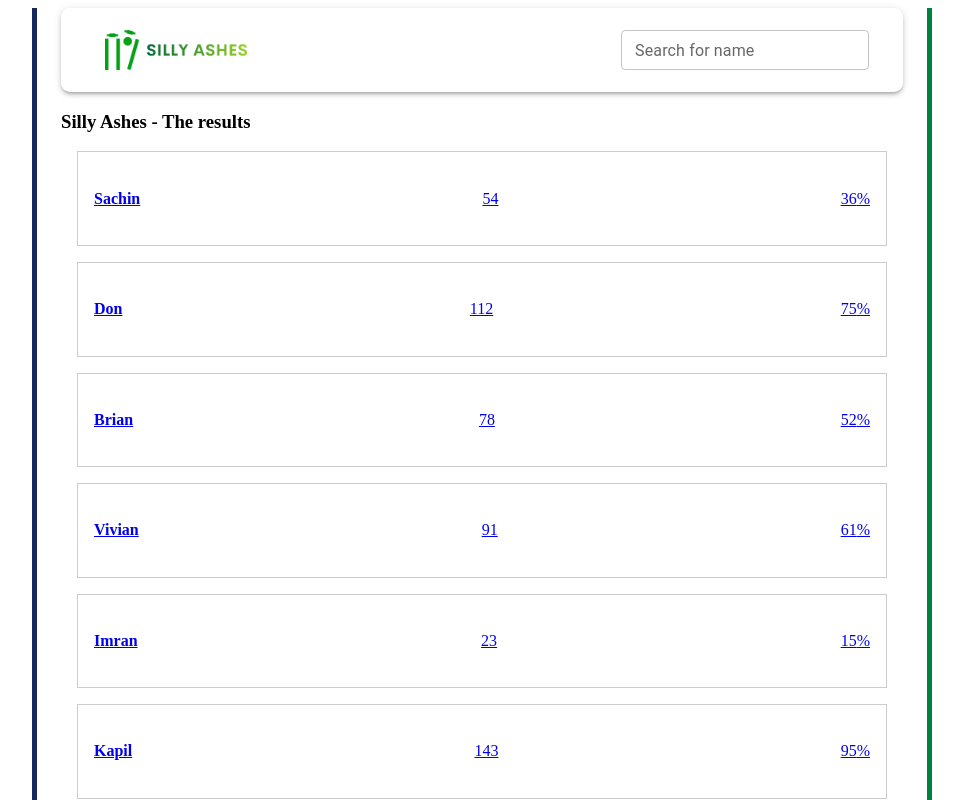
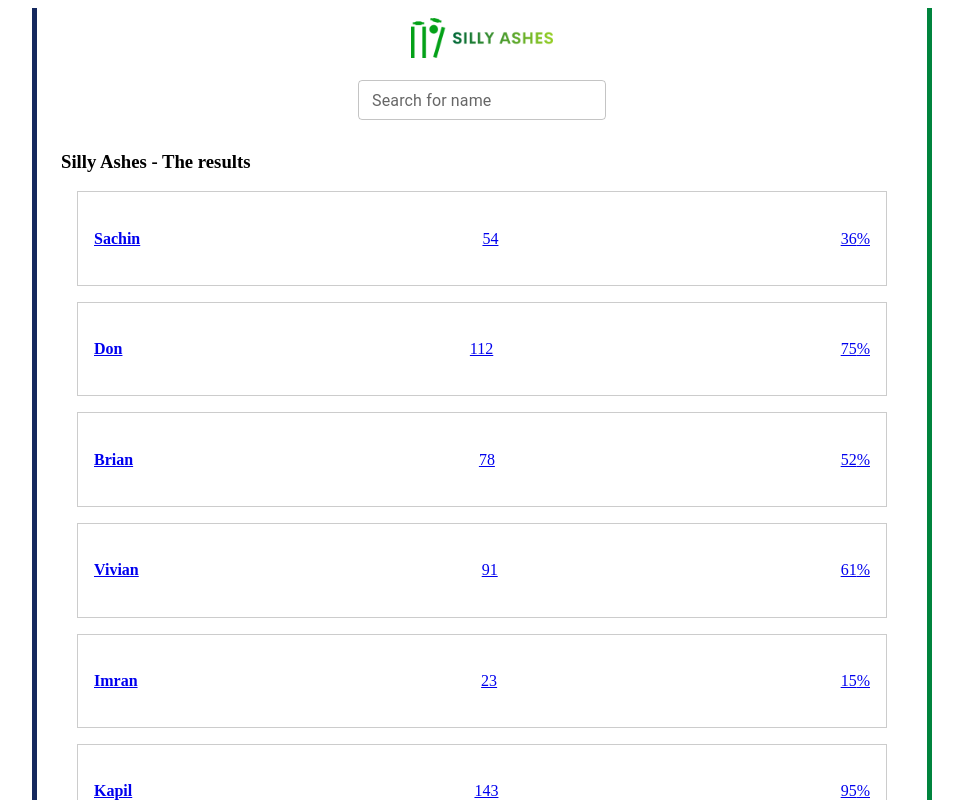
Before and after one commit to mdnrosen/sillyashes-results, a React (Vite) app: page / in a window 1280 px wide. Shown: the top 800 px of the page, without its empty margins (158-1121 px from the left). Built offline with nearby package versions, Linux system fonts and the light colour scheme.

Commit message:
Fully separated logo header and search toolbar.

```diff
--- a/src/App.jsx
+++ b/src/App.jsx
@@ -4,12 +4,12 @@ import { Container } from '@mui/material'
 import { BrowserRouter, Routes, Route } from 'react-router-dom'
 import './App.css'
 
-import { Navbar } from './components/Navbar'
+import { Header } from './components/Header'
+import { SearchToolbar } from './components/SearchToolbar'
 
 import { Home } from './pages/Home'
 import { Player } from './pages/Player'
 
-// TODO - change Navbar component from AppBar based to Box, remove containerWidth
 
 function App() {
 
@@ -17,7 +17,8 @@ function App() {
     <Container id='app-container' maxWidth='md'>
       <BrowserRouter>
 
-        <Navbar />
+        <Header />
+        <SearchToolbar />
         <Routes>
           <Route path='/' element={<Home />} />
           <Route path='/:id' element={<Player />} />
--- /dev/null
+++ b/src/components/Header.jsx
@@ -0,0 +1,24 @@
+import React from 'react'
+import { Box } from '@mui/material'
+
+
+export const Header = () => {
+    return (
+        <Box sx={{
+            width: '100%',
+            display: 'flex',
+            flexWrap: 'wrap',
+            flexDirection: 'column',
+            justifyContent: 'space-between'
+        }}>
+            <Box display={'flex'} justifyContent={'center'}>
+                <Box
+                    component="img"
+                    sx={{ maxHeight: { xs: 25, md: 40 }, margin: '10px' }}
+                    alt="Silly Ashes logo. Mid green icon of ball hitting stumps next to 'Silly Ashes'."
+                    src="src/assets/sillashesLogo.png"
+                />
+            </Box>
+        </Box >
+    )
+}
--- a/src/components/Navbar.jsx
+++ /dev/null
@@ -1,36 +0,0 @@
-import React from 'react'
-import { Box, TextField, Toolbar } from '@mui/material'
-
-
-export const Navbar = () => {
-
-    return (
-        <Box boxShadow={3} sx={{ width: '100%', borderRadius: '9px', maxHeight: { xs: '100px', md: '64px' }, padding: '10px' }}>
-            <Toolbar sx={{
-                display: 'flex',
-                flexWrap: 'wrap',
-                flexDirection: { xs: 'column', md: 'row' },
-                justifyContent: 'space-between',
-                bgcolor: "white",
-                borderRadius: '8px'
-            }}>
-                <Box
-                    component="img"
-                    sx={{ maxHeight: { xs: 25, md: 40 }, margin: '10px' }}
-                    alt="Silly Ashes logo. Mid green icon of ball hitting stumps next to 'Silly Ashes'."
-                    src="src/assets/sillashesLogo.png"
-                />
-                <Box display={'flex'} sx={{ width: { xs: '100%', md: 'auto' }, justifyContent: 'center' }}>
-                    <TextField
-                        id="user-search"
-                        label="Search for name"
-                        type='search'
-                        variant='outlined'
-                        size='small'
-                        sx={{ backgroundColor: 'white', width: { xs: '100%', sm: '70%', md: '100%' } }}
-                    />
-                </Box>
-            </Toolbar>
-        </Box>
-    )
-}
--- /dev/null
+++ b/src/components/SearchToolbar.jsx
@@ -0,0 +1,22 @@
+import { AppBar, TextField, Toolbar } from '@mui/material'
+import React from 'react'
+
+
+export const SearchToolbar = () => {
+    // AppBar position can very easily be changed to 'sticky'
+        // - would need a bit of formatting if so: without a shadow/non-transparent bg it looks v odd
+    return (
+        <AppBar position='static' width={'100%'} sx={{ backgroundColor: 'transparent', boxShadow: 'none' }}>
+            <Toolbar display={'flex'} sx={{ width: { xs: '100%', md: 'auto' }, justifyContent: 'center' }}>
+                <TextField
+                    id="user-search"
+                    label="Search for name"
+                    type='search'
+                    variant='outlined'
+                    size='small'
+                    sx={{ backgroundColor: 'white' }}
+                />
+            </Toolbar>
+        </AppBar>
+    )
+}
```
